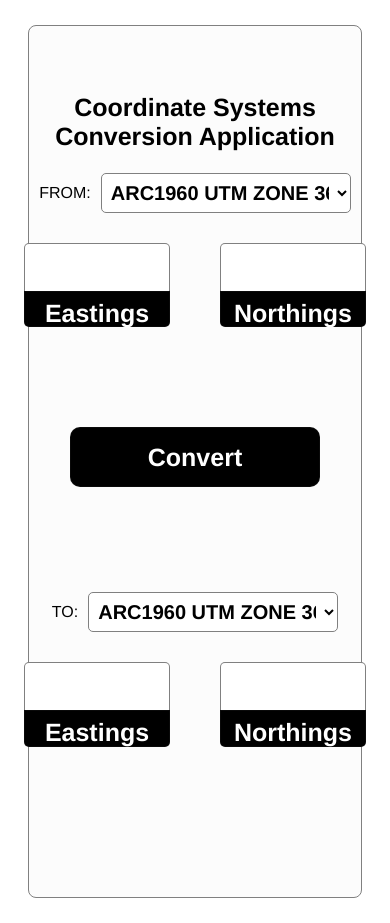
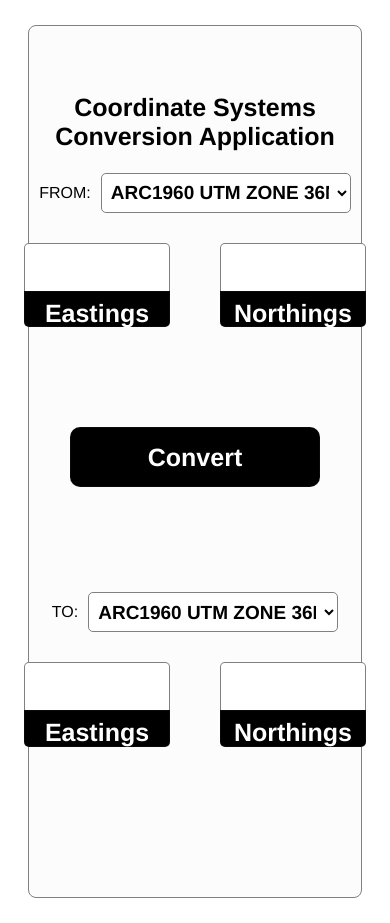
Before and after one commit to edmund12-oss/CoordSwitch, a plain HTML site: page index.html in a window 390 px wide. Drawn offline with Linux system fonts and the light colour scheme; a script that the page names is missing.

Commit message:
main.css

```diff
--- a/main.css
+++ b/main.css
@@ -269,7 +269,7 @@ button {
      height: 40px;
      background-color: white;
      color: black;
-     font-size: 20px;
+     font-size: 19px;
     }
 
      #selection-list-two {
@@ -277,7 +277,7 @@ button {
      height: 40px;
      background-color: white;
      color: black;
-     font-size: 20px;
+     font-size: 19px;
     }
 
     .selection-elements {
```
